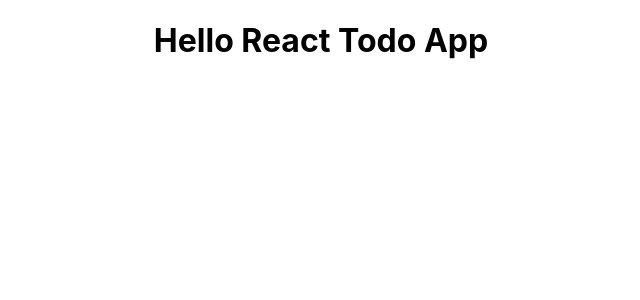
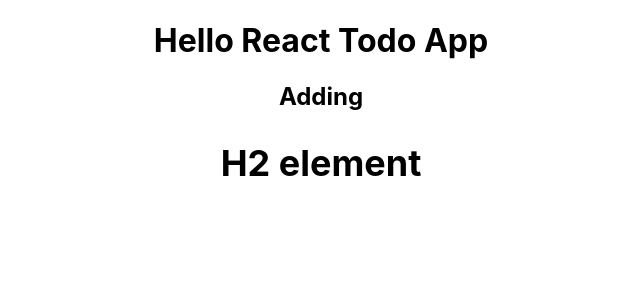
Before and after one commit to bhavesh-shahdadpuri/react-todo, a React (Create React App) app: page / in a window 1280 px wide. Shown: the top 300 px of the page, without its empty margins (319-959 px from the left). Built offline with nearby package versions, Linux system fonts and the light colour scheme.

Commit message:
adding h2

```diff
--- a/src/App.js
+++ b/src/App.js
@@ -4,6 +4,9 @@
   return (
     <div className='App'>
       <h1>Hello React Todo App</h1>
+      <h2>
+        Adding <h2>H2 element</h2>
+      </h2>
     </div>
   )
 }
```
